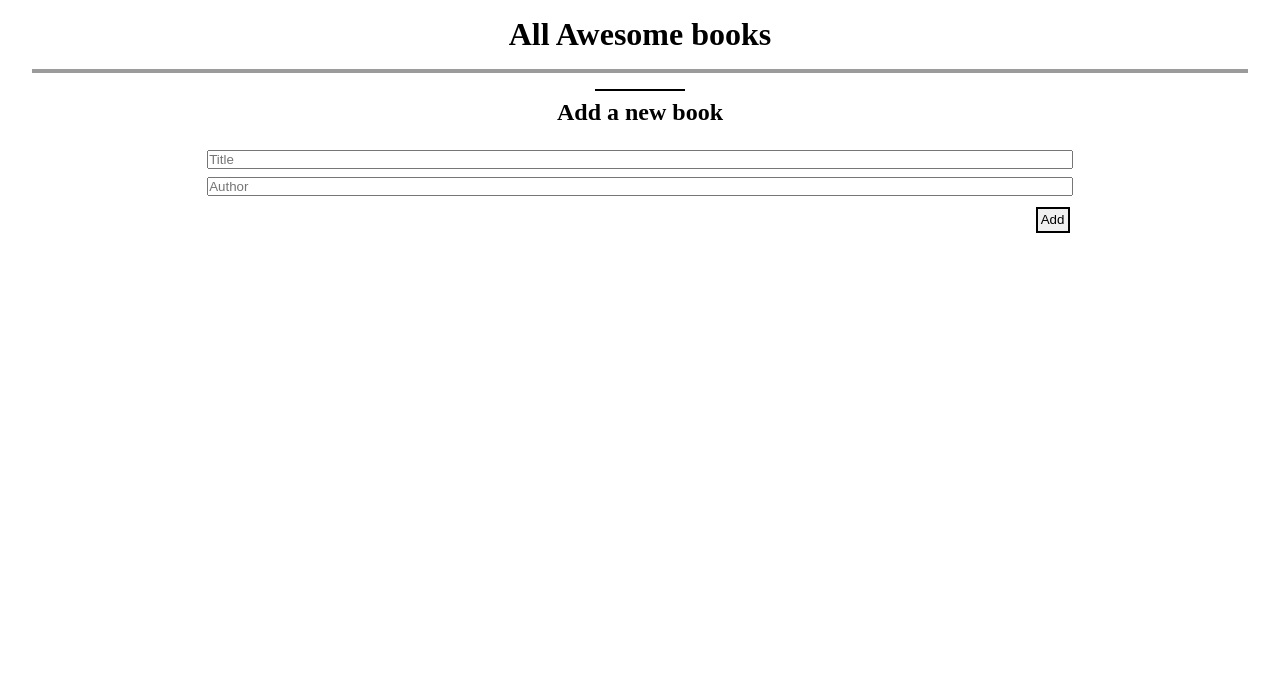
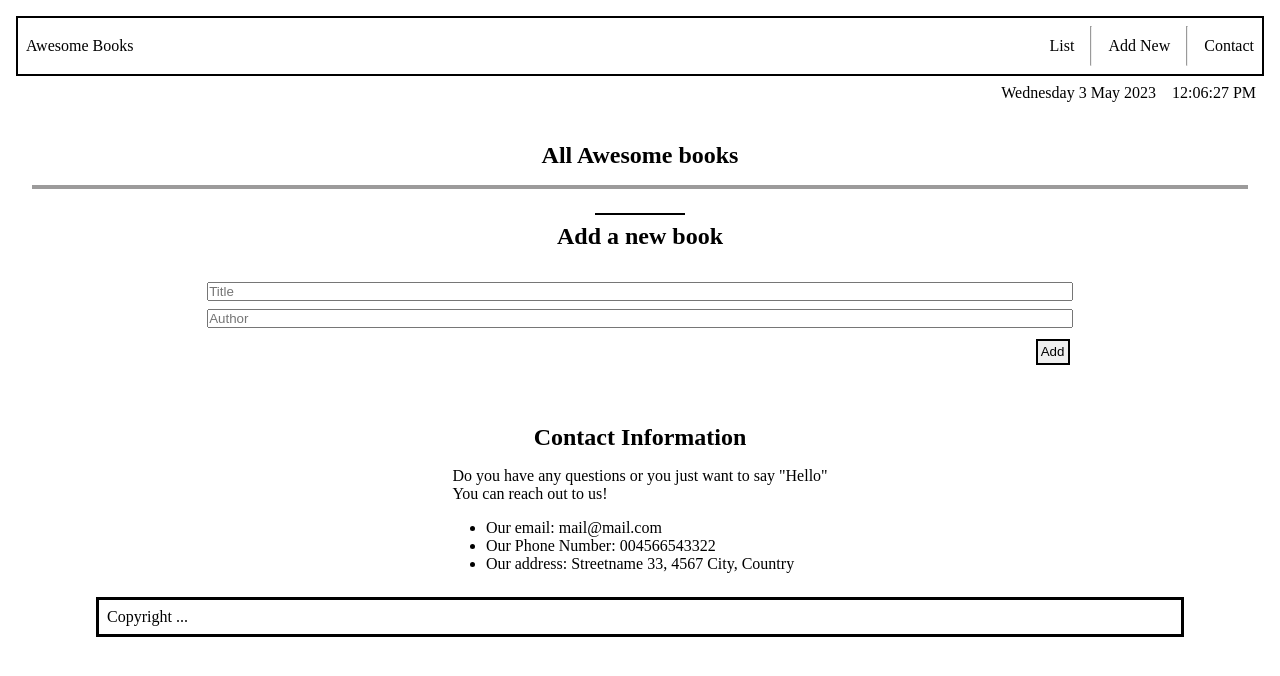
Before and after one commit to ProgramKingAbel/Awesome-Books, a website: page index.html in a window 1280 px wide. Drawn offline with Linux system fonts and the light colour scheme.

Commit message:
Added required sections

```diff
--- a/index.html
+++ b/index.html
@@ -8,12 +8,43 @@
   <title>Awesome Books</title>
 </head>
 <body>
-  <main>
-<div class="wrapper">
+  <header>
+
+    <nav>
+      <div class="top">
+        <a href="#" onclick="window.location.reload()" class="logo">Awesome Books</a>
+        <div class="menu">
+          <ul>
+          <li class="menu-item"><a href="#" class="menu-link">List</a></li>
+          <hr />
+          <li class="menu-item"><a href="#" class="menu-link">Add New</a></li>
+          <hr />
+          <li class="menu-item"><a href="#" class="menu-link">Contact</a></li>
+        </ul>
+        </div>
+      </div>
+
+      <div class="bottom">
+        <div class="date">
+        <span id="day">day</span>
+        <span id="daynum">00</span>
+        <span id="month">month</span>
+        <span id="year">0000</span>
+      </div>
+      <div class="current-time"></div>
+    </div>
+    </nav>
+  </header>
+
+<section>
+  <div class="wrapper">
     <h1 class="site-head">All Awesome books</h1>
     <div class="all-books"></div>
+    </div>
+</section>
 
-<div class="add-area">
+<section >
+  <div class="add-area" id="add-area">
   <hr />
   <h2>Add a new book</h2>
     <form class="add-book" id="add-book">
@@ -22,8 +53,25 @@
       <button type="submit" id="submit">Add</button>
   </form>
 </div>
-</div>
-  </main>
+</section>
+
+
+  <section >
+    <div class="contact" id="contact">
+    <h2>Contact Information</h2>
+    <p>Do you have any questions or you just want to say "Hello" <br /> You can reach out to us!</p>
+    <ul>
+      <li><p>Our email: mail@mail.com</p></li>
+      <li><p>Our Phone Number: 004566543322</p></li>
+      <li><p>Our address: Streetname 33, 4567 City, Country</p></li>
+    </ul>
+  </div>
+  </section>
+
+
+  <footer>
+    <p>Copyright ...</p>
+  </footer>
 
   <script src="script.js"></script>
 </body>
--- a/script.js
+++ b/script.js
@@ -1,4 +1,65 @@
 /* eslint-disable max-classes-per-file */
+
+// Time code
+const currentTime = document.querySelector('.current-time');
+
+function showTime() {
+  let time = new Date();
+  currentTime.innerHTML = time.toLocaleTimeString('en-US', { hour12: true });
+  setTimeout(showTime, 1000);
+}
+showTime();
+
+//Date Code
+
+function currentDate() {
+  let now = new Date();
+
+  //return integer
+  let dayName = now.getDay(),
+    dayNum = now.getDate(),
+    month = now.getMonth(),
+    year = now.getFullYear();
+
+  const months = [
+    "January",
+    "February",
+    "March",
+    "April",
+    "May",
+    "June",
+    "July",
+    "August",
+    "September",
+    "October",
+    "November",
+    "December",
+  ];
+  const weekDay = [
+    "Sunday",
+    "Monday",
+    "Tuesday",
+    "Wednesday",
+    "Thursday",
+    "Friday",
+    "Saturday",
+  ];
+
+
+  //collect ids of date
+  const collect = ["day", "daynum", "month", "year"];
+
+  // return value array with number as a index
+  const val = [weekDay[dayName], dayNum, months[month], year];
+
+  for (var i = 0; i < collect.length; i++) {
+    document.getElementById(collect[i]).firstChild.nodeValue = val[i];
+  }
+}
+currentDate();
+
+
+
 // Book class to represent a book
 class Book {
   constructor(id, title, author) {
@@ -19,7 +80,7 @@ class Store {
     const books = Store.getBooks();
     books.push(book);
     localStorage.setItem('books', JSON.stringify(books));
-    document.location.reload();
+    window.alert('record added');
   }
 
   static removeBook(i) {
@@ -27,6 +88,7 @@ class Store {
     books.splice(i, 1);
     localStorage.setItem('books', JSON.stringify(books));
     document.location.reload();
+
   }
 }
 
@@ -97,4 +159,6 @@ function activateDelete() {
 
 document.addEventListener('DOMContentLoaded', () => {
   activateDelete();
+  disappear();
+
 });
--- a/styles.css
+++ b/styles.css
@@ -3,6 +3,8 @@
   padding: 0;
   outline: 0;
   box-sizing: border-box;
+  text-decoration: none;
+
 }
 
 .all-books {
@@ -34,7 +36,7 @@
 .add-book,
 .add-area {
   width: 85%;
-  margin: 0 auto;
+  margin: 0.5rem auto;
   display: flex;
   flex-direction: column;
   gap: 0.5rem;
@@ -63,3 +65,68 @@
   padding: 0.2rem;
   margin: 0.2rem;
 }
+
+/* Styling NavBar */
+nav {
+  padding: 1rem;
+}
+
+nav .top {
+  display: flex;
+  align-items: center;
+  justify-content: space-between;
+  border: 2px solid black;
+  padding: 0.5rem;
+}
+
+nav .top .logo {
+  color: black;
+}
+
+nav .menu ul {
+  display: flex;
+  justify-content: space-between;
+  align-items: center;
+  list-style: none;
+  gap: 1rem;
+}
+
+nav .menu ul hr {
+ height: 40px;
+
+}
+nav .menu ul .menu-link {
+ color: black;
+
+}
+nav .menu ul .menu-link:hover {
+  color: blue;
+  cursor: pointer;
+
+}
+nav .bottom {
+  display: flex;
+  justify-content: flex-end;
+  gap: 1rem;
+  padding: 0.5rem;
+}
+
+.contact {
+  display: flex;
+  flex-direction: column;
+  align-items: center;
+  gap: 1rem;
+  padding: 0.5rem;
+}
+
+footer {
+  width: 85%;
+  margin: 1rem auto;
+  border: 3px solid black;
+  padding: 0.5rem;
+
+}
+
+.active {
+  display: none;
+}
```
